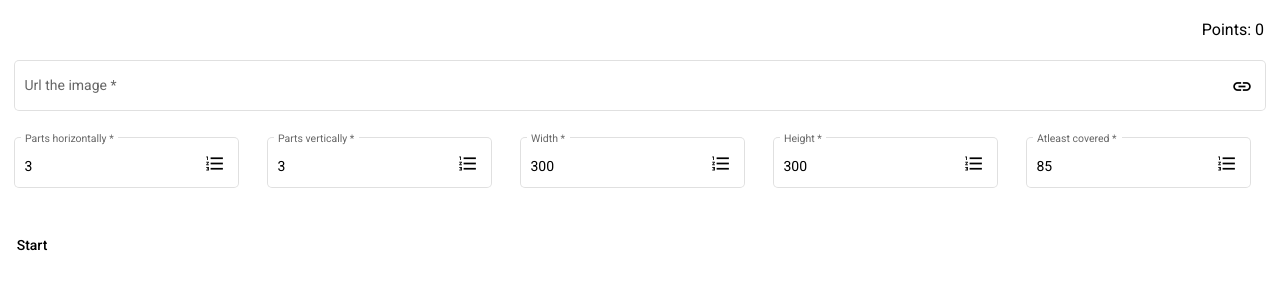
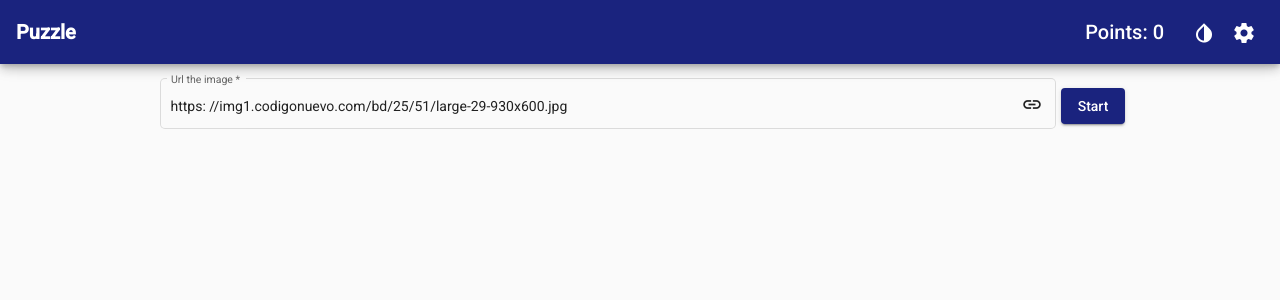
Before and after one commit to edalvb/puzzle, an Angular app: page / in a window 1280 px wide. Shown: the top 300 px of the page. Built offline with nearby package versions, Linux system fonts and the light colour scheme.

Commit message:
change theme, toolbar and navigation bar

```diff
--- a/src/app/components/puzzle/puzzle.component.css
+++ b/src/app/components/puzzle/puzzle.component.css
@@ -1,21 +1,67 @@
-#url{
-  display: block;
-}
-
-mat-form-field{
-  margin: 0 1em;
-}
-
-div button {
-  margin-top: 1rem;
-}
-
 svg {
-	display: block;
-	margin: 0 auto;
+  margin: 0 auto;
 }
 
 h3 {
+  width: inherit;
   margin: 1em;
   text-align: right;
 }
+
+mat-form-field {
+  width: 100%;
+  min-width: 70px;
+  max-width: -webkit-fill-available;
+  margin: 0 5px;
+}
+
+mat-sidenav-container {
+  height: 100%;
+}
+
+mat-toolbar {
+  width: 100%;
+}
+
+.title {
+  font-weight: 900;
+}
+
+.first-form-field {
+  margin-top: 10px;
+}
+
+.mat-elevation-z6 {
+  z-index: 100;
+  position: fixed;
+}
+
+.container-svg {
+  margin-top: 10px;
+}
+
+.container-svg mat-form-field {
+  max-width: 70% !important;
+}
+
+@media screen and (max-width:600px) {
+  .sidenav {
+    width: 250px
+  }
+  .contenido-main {
+    padding-top: 56px;
+    overflow-y: auto;
+    height: 100%;
+  }
+}
+
+@media screen and (min-width:600px) {
+  .sidenav {
+    width: 320px
+  }
+  .contenido-main {
+    padding-top: 64px;
+    overflow-y: auto;
+    height: 100%;
+  }
+}
--- a/src/app/components/puzzle/puzzle.component.html
+++ b/src/app/components/puzzle/puzzle.component.html
@@ -1,66 +1,142 @@
-<h3> Points: {{propertiesImage.points}} </h3>
+<mat-sidenav-container [class.temadark]="themeDark">
 
-<ng-container *ngIf="!starGame">
+  <mat-sidenav position="end" #drawer class="sidenav" fixedInViewport
+    [attr.role]="(isHandset$ | async) ? 'dialog' : 'navigation'">
 
-  <mat-form-field id="url" appearance="outline">
-    <mat-label>Url the image</mat-label>
-    <input name="url1" matInput type="url" placeholder="url from image" [(ngModel)]="propertiesImage.urlImage" required>
-    <mat-icon matSuffix>link</mat-icon>
-    <mat-error *ngIf="firstFormGroup.controls.url.invalid">{{getErrorMessage(firstFormGroup.controls.url)}}
-    </mat-error>
-  </mat-form-field>
+    <mat-toolbar color="primary">
+      <mat-toolbar-row>
+        <span class="title">{{this.propertiesImage.titleGame}}</span>
+      </mat-toolbar-row>
+    </mat-toolbar>
 
-  <mat-form-field appearance="outline">
-    <mat-label>Parts horizontally</mat-label>
-    <input name="part" matInput type="number" placeholder="A number" [(ngModel)]="propertiesImage.partHorizontal"
-      required>
-    <mat-icon matSuffix>format_list_numbered</mat-icon>
-    <mat-error *ngIf="firstFormGroup.controls.part.invalid">{{getErrorMessage(firstFormGroup.controls.part)}}
-    </mat-error>
-  </mat-form-field>
+    <mat-tab-group mat-align-tabs="center" dynamicHeight>
+      <mat-tab>
+        <ng-template mat-tab-label>
+          <span>Normal</span>
+        </ng-template>
 
-  <mat-form-field appearance="outline">
-    <mat-label>Parts vertically</mat-label>
-    <input name="part" matInput type="number" placeholder="A number" [(ngModel)]="propertiesImage.partVertical"
-      required>
-    <mat-icon matSuffix>format_list_numbered</mat-icon>
-    <mat-error *ngIf="firstFormGroup.controls.part.invalid">{{getErrorMessage(firstFormGroup.controls.part)}}
-    </mat-error>
-  </mat-form-field>
+        <div class="first-form-field">
+          <mat-form-field appearance="outline">
+            <mat-label>Parts horizontally</mat-label>
+            <input name="part" matInput type="number" placeholder="A number"
+              [(ngModel)]="propertiesImage.partHorizontal" required>
+            <mat-icon matSuffix>format_list_numbered</mat-icon>
+            <mat-error *ngIf="firstFormGroup.controls.part.invalid">
+              {{getErrorMessage(firstFormGroup.controls.part)}}
+            </mat-error>
+          </mat-form-field>
+        </div>
 
-  <mat-form-field appearance="outline">
-    <mat-label>Width</mat-label>
-    <input name="width" matInput type="number" [(ngModel)]="propertiesImage.width"
-      [ngModelOptions]="{standalone: true}" required>
-    <mat-icon matSuffix>format_list_numbered</mat-icon>
-    <mat-error *ngIf="firstFormGroup.controls.url.invalid">{{getErrorMessage(firstFormGroup.controls.url)}}
-    </mat-error>
-  </mat-form-field>
+        <div>
+          <mat-form-field appearance="outline">
+            <mat-label>Parts vertically</mat-label>
+            <input name="part" matInput type="number" placeholder="A number" [(ngModel)]="propertiesImage.partVertical"
+              required>
+            <mat-icon matSuffix>format_list_numbered</mat-icon>
+            <mat-error *ngIf="firstFormGroup.controls.part.invalid">
+              {{getErrorMessage(firstFormGroup.controls.part)}}
+            </mat-error>
+          </mat-form-field>
+        </div>
 
-  <mat-form-field appearance="outline">
-    <mat-label>Height</mat-label>
-    <input name="height" matInput type="number" [(ngModel)]="propertiesImage.height" min="1"
-      [ngModelOptions]="{standalone: true}" required>
-    <mat-icon matSuffix>format_list_numbered</mat-icon>
-    <mat-error *ngIf="firstFormGroup.controls.url.invalid">{{getErrorMessage(firstFormGroup.controls.url)}}
-    </mat-error>
-  </mat-form-field>
+        <div>
+          <mat-form-field appearance="outline">
+            <mat-label>Width</mat-label>
+            <input name="width" matInput type="number" [(ngModel)]="propertiesImage.width"
+              [ngModelOptions]="{standalone: true}" required>
+            <mat-icon matSuffix>format_list_numbered</mat-icon>
+            <mat-error *ngIf="firstFormGroup.controls.url.invalid">
+              {{getErrorMessage(firstFormGroup.controls.url)}}
+            </mat-error>
+          </mat-form-field>
+        </div>
 
-  <mat-form-field appearance="outline">
-    <mat-label>Atleast covered</mat-label>
-    <input name="height" matInput type="number" [(ngModel)]="propertiesImage.covered" min="1" max="100"
-      [ngModelOptions]="{standalone: true}" required>
-    <mat-icon matSuffix>format_list_numbered</mat-icon>
-    <mat-error *ngIf="firstFormGroup.controls.url.invalid">{{getErrorMessage(firstFormGroup.controls.url)}}
-    </mat-error>
-  </mat-form-field>
+        <div>
+          <mat-form-field appearance="outline">
+            <mat-label>Height</mat-label>
+            <input name="height" matInput type="number" [(ngModel)]="propertiesImage.height" min="1"
+              [ngModelOptions]="{standalone: true}" required>
+            <mat-icon matSuffix>format_list_numbered</mat-icon>
+            <mat-error *ngIf="firstFormGroup.controls.url.invalid">
+              {{getErrorMessage(firstFormGroup.controls.url)}}
+            </mat-error>
+          </mat-form-field>
+        </div>
 
-</ng-container>
+        <div>
+          <mat-form-field appearance="outline">
+            <mat-label>Atleast covered</mat-label>
+            <input name="height" matInput type="number" [(ngModel)]="propertiesImage.covered" min="1" max="100"
+              [ngModelOptions]="{standalone: true}" required>
+            <mat-icon matSuffix>format_list_numbered</mat-icon>
+            <mat-error *ngIf="firstFormGroup.controls.url.invalid">
+              {{getErrorMessage(firstFormGroup.controls.url)}}
+            </mat-error>
+          </mat-form-field>
+        </div>
 
-<div>
-  <button *ngIf="!starGame" mat-button (click)="start()">Start</button>
-  <!--<button *ngIf="starGame" mat-button (click)="restart()">Restart</button>
-  <button *ngIf="starGame" mat-button (click)="reRandom()">Re random</button>-->
-</div>
+      </mat-tab>
 
-<svg #entorno> </svg>
+      <mat-tab>
+        <ng-template mat-tab-label>
+          <span>Json</span>
+        </ng-template>
+
+        <div class="first-form-field">
+          <mat-form-field class="jsonPuzzle" appearance="outline">
+            <mat-label>Json Puzzle</mat-label>
+            <textarea name="json_puzzle" matInput rows="11" placeholder="Settings json from image"
+              [(ngModel)]="this.jsonPuzzle" required></textarea>
+            <mat-error *ngIf="firstFormGroup.controls.url.invalid">{{getErrorMessage(firstFormGroup.controls.url)}}
+            </mat-error>
+          </mat-form-field>
+        </div>
+
+      </mat-tab>
+
+    </mat-tab-group>
+
+  </mat-sidenav>
+
+  <mat-sidenav-content>
+    <mat-toolbar color="primary" class="mat-elevation-z6">
+      <mat-toolbar-row>
+
+        <span class="title">{{this.propertiesImage.titleGame}}</span>
+
+        <span class="example-spacer"></span>
+
+        <h3> Points: {{propertiesImage.points}} </h3>
+
+        <button mat-icon-button (click)="themeDark = !themeDark">
+          <mat-icon matPrefix>invert_colors</mat-icon>
+        </button>
+
+        <button fixedInViewport type="button" aria-label="Toggle sidenav" mat-icon-button (click)="drawer.toggle()">
+          <mat-icon aria-label="Side nav toggle icon">settings</mat-icon>
+        </button>
+
+      </mat-toolbar-row>
+    </mat-toolbar>
+
+    <mat-drawer-container class="contenido-main">
+      <div class="container-svg" align="center">
+
+        <mat-form-field appearance="outline">
+          <mat-label>Url the image</mat-label>
+          <input name="url1" matInput type="url" placeholder="url from image" [(ngModel)]="propertiesImage.urlImage"
+            required>
+          <mat-icon matSuffix>link</mat-icon>
+          <mat-error *ngIf="firstFormGroup.controls.url.invalid">{{getErrorMessage(firstFormGroup.controls.url)}}
+          </mat-error>
+        </mat-form-field>
+
+        <button mat-raised-button color="primary" (click)="start()">Start</button>
+      </div>
+
+      <svg #entorno> </svg>
+    </mat-drawer-container>
+
+  </mat-sidenav-content>
+
+</mat-sidenav-container>
--- a/src/app/components/puzzle/puzzle.component.ts
+++ b/src/app/components/puzzle/puzzle.component.ts
@@ -1,5 +1,8 @@
 import { Component, Renderer2, ViewChild, ElementRef, OnInit, HostListener, DoCheck } from '@angular/core';
 import { Validators, FormBuilder, FormGroup, AbstractControl } from '@angular/forms';
+import { BreakpointObserver, Breakpoints } from '@angular/cdk/layout';
+import { Observable } from 'rxjs';
+import { map, shareReplay } from 'rxjs/operators';
 
 const reg = '(https?://)?([\\da-z.-]+)\\.([a-z.]{2,6})[/\\w .-]*/?';
 
@@ -11,7 +14,15 @@ const reg = '(https?://)?([\\da-z.-]+)\\.([a-z.]{2,6})[/\\w .-]*/?';
 export class PuzzleComponent implements OnInit, DoCheck {
   @ViewChild("entorno") entorno: ElementRef;
 
+  isHandset$: Observable<boolean> = this.breakpointObserver.observe(Breakpoints.Handset)
+    .pipe(
+      map(result => result.matches),
+      shareReplay()
+    );
+
   starGame = false;
+
+  themeDark = false;
 
   firstFormGroup: FormGroup;
   secondFormGroup: FormGroup;
@@ -19,7 +30,8 @@ export class PuzzleComponent implements OnInit, DoCheck {
   firtStepCompleted = false;
 
   propertiesImage = {
-    urlImage: null,
+    titleGame: "Puzzle",
+    urlImage: "https://img1.codigonuevo.com/bd/25/51/large-29-930x600.jpg",
     partHorizontal: 3,
     partVertical: 3,
     width: 300,
@@ -41,11 +53,18 @@ export class PuzzleComponent implements OnInit, DoCheck {
   imageSelected;
   rectSelected;
 
+  jsonPuzzle: string;
+
   constructor(
     private _formBuilder: FormBuilder,
-    private renderer: Renderer2) { }
+    private renderer: Renderer2,
+    private breakpointObserver: BreakpointObserver) { }
 
   ngOnInit() {
+
+    this.jsonPuzzle = this.getJsonFormated();
+
+    console.log(this.propertiesImage);
 
     this.firstFormGroup = this._formBuilder.group({
       part: ['', [Validators.required]],
@@ -55,32 +74,40 @@ export class PuzzleComponent implements OnInit, DoCheck {
       secondCtrl: ['', Validators.required]
     });
 
-    this.getScreenSize();
+    //this.getScreenSize();
 
     this.renderer.listen("document", "mousedown", (event: MouseEvent) => {
       this.selectElement(event);
-      console.log("mousedown");
+      //console.log("mousedown");
     });
 
     this.renderer.listen("document", "mousemove", (event: MouseEvent) => {
       this.moveElement(event);
-      console.log("mousemove");
+      //console.log("mousemove");
     });
 
     this.renderer.listen("document", "mouseout", (event: MouseEvent) => {
       this.deSelectElement(event);
-      console.log("mouseout");
+      //console.log("mouseout");
     });
 
     this.renderer.listen("document", "mouseup", (event: MouseEvent) => {
       this.deSelectElement(event);
-      console.log("mouseup");
+      //console.log("mouseup");
     });
   }
 
   ngDoCheck() {
-    /*console.log("DoCheck")
-    console.log(this.entorno);*/
+    //this.jsonPuzzle = this.getJsonFormated();
+    this.propertiesImage = JSON.parse(this.jsonPuzzle);
+  }
+
+  getJsonFormated(): string {
+    return JSON.stringify(this.propertiesImage)
+      .replace(/,/g, ",\n  ")
+      .replace(/{/, "{\n  ")
+      .replace(/}/, "\n}")
+      .replace(/:/g, ": ");
   }
 
   getErrorMessage(element: AbstractControl) {
@@ -254,12 +281,12 @@ export class PuzzleComponent implements OnInit, DoCheck {
 
     return this.entorno.nativeElement.firstChild.children.namedItem(idClipPath).firstChild;
   }
-
-  @HostListener('window:resize', ['$event'])
-  getScreenSize(event?) {
-    this.screenHeight = window.innerHeight;
-    this.screenWidth = window.innerWidth;
-  }
+  /*
+    @HostListener('window:resize', ['$event'])
+    getScreenSize(event?) {
+      this.screenHeight = window.innerHeight;
+      this.screenWidth = window.innerWidth;
+    }*/
 
   /**
    * Captura la posición del mouse y de la pieza seleccionada y asigna a esta última la propiedad onmousemove
--- /dev/null
+++ b/src/styles.scss
@@ -0,0 +1,31 @@
+@import '~@angular/material/theming';
+
+@include mat-core();
+
+@mixin cambiarColoreDe($tema) {
+    .mat-sidenav-content {
+        background: mat-color(map-get($tema, background), 'card');
+    }
+    .mat-dialog-container{
+        background: mat-color(map-get($tema, background), 'card');
+    }
+
+}
+
+$primary: mat-palette($mat-indigo, 900);
+$accent: mat-palette($mat-pink, A200, A100, A400);
+
+$theme: mat-light-theme($primary, $accent);
+
+@include angular-material-theme($theme);
+@include cambiarColoreDe($theme);
+
+$dark-primary: mat-palette($mat-blue-grey);
+$dark-accent:  mat-palette($mat-amber, A200, A100, A400);
+$dark-warn:    mat-palette($mat-deep-orange);
+$dark-theme:   mat-dark-theme($dark-primary, $dark-accent, $dark-warn);
+
+.temadark {
+    @include angular-material-theme($dark-theme);
+    @include cambiarColoreDe($dark-theme);
+}
```
Also changed, not shown: angular.json (+6 -1 lines), src/app/app.module.ts (+20 -8 lines), src/styles.css (+10 -2 lines).
